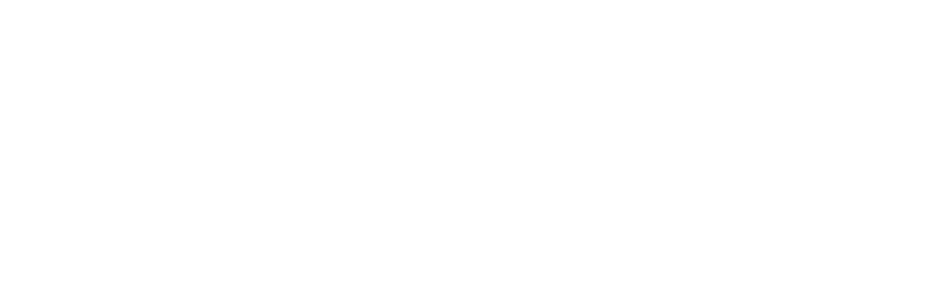
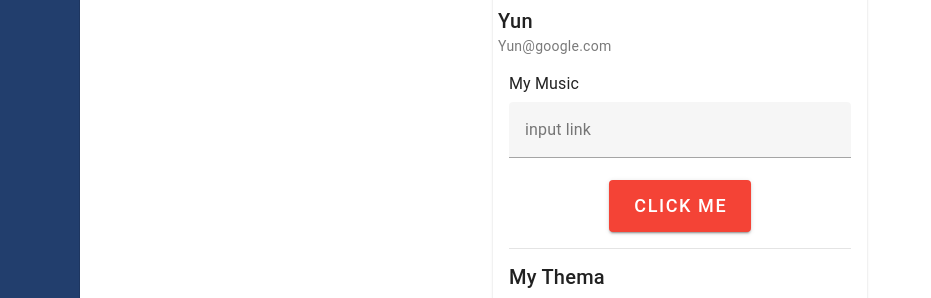
Before and after one commit to yun-setenforce/Calejoin_FE, a Vue app: page /cog in a window 1280 px wide. Before the commit this address had no page. Shown: the part 367-665 px from the top of the page, without its empty margins (0-931 px from the left). Built offline with nearby package versions, Linux system fonts and the light colour scheme; some icons are missing; a web font is replaced by a local one.

Commit message:
DM, Notification, Notice, MySetting

```diff
--- a/src/components/MySetting.vue
+++ b/src/components/MySetting.vue
@@ -26,8 +26,50 @@
     <v-card-text>
       <div class="my-1 text-subtitle-1">My Music</div>
       <v-text-field label="input link"></v-text-field>
-      <v-select></v-select>
-      <v-select></v-select>
+      <v-bottom-sheet inset>
+        <template v-slot:activator="{ props }">
+          <div class="text-center">
+            <v-btn
+              v-bind="props"
+              color="red"
+              size="x-large"
+              text="Click Me"
+            ></v-btn>
+          </div>
+        </template>
+
+        <v-sheet>
+          <v-progress-linear model-value="50"></v-progress-linear>
+
+          <v-list>
+            <v-list-item>
+              <v-list-item-title>The Walker</v-list-item-title>
+
+              <v-list-item-subtitle>Fitz & The Trantrums</v-list-item-subtitle>
+
+              <template v-slot:append>
+                <v-btn
+                  icon="mdi-rewind"
+                  variant="text"
+                ></v-btn>
+
+                <v-btn
+                  :class="{ 'mx-5': display.mdAndUp.value }"
+                  icon="mdi-pause"
+                  variant="text"
+                ></v-btn>
+
+                <v-btn
+                  :class="{ 'me-3': display.mdAndUp.value }"
+                  class="ms-0"
+                  icon="mdi-fast-forward"
+                  variant="text"
+                ></v-btn>
+              </template>
+            </v-list-item>
+          </v-list>
+        </v-sheet>
+      </v-bottom-sheet>
     </v-card-text>
 
     <v-divider class="mx-4 mb-1"></v-divider>
@@ -70,5 +112,11 @@
       setTimeout(() => (this.loading = false), 2000)
     },
   },
+
+  computed: {
+    display () {
+      return this.$vuetify.display
+    },
+  },
 }
 </script>
--- a/src/components/Notice.vue
+++ b/src/components/Notice.vue
@@ -3,10 +3,12 @@
     <div class="text-subtitle-2 mt-10 mb-8" style="text-align: center">Notice</div>
 <!-- 검색은 필요없을 것 같아요...   -->
     <v-expansion-panels variant="popout" class="my-4">
+      <v-expansion-panel-header> Item </v-expansion-panel-header>
       <v-expansion-panel
         v-for="i in 10"
         :key="i"
         title="공지사항"
+
         text="아직 정책이 없습니다."
       >
       </v-expansion-panel>
```
Also changed, not shown: src/router/index.js (+4 -4 lines).
